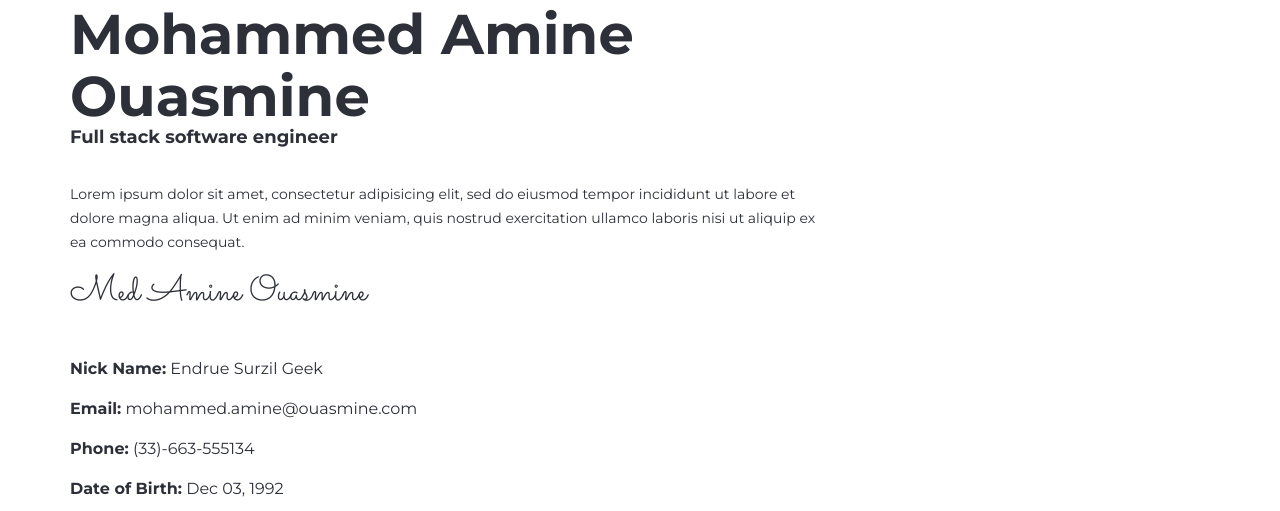
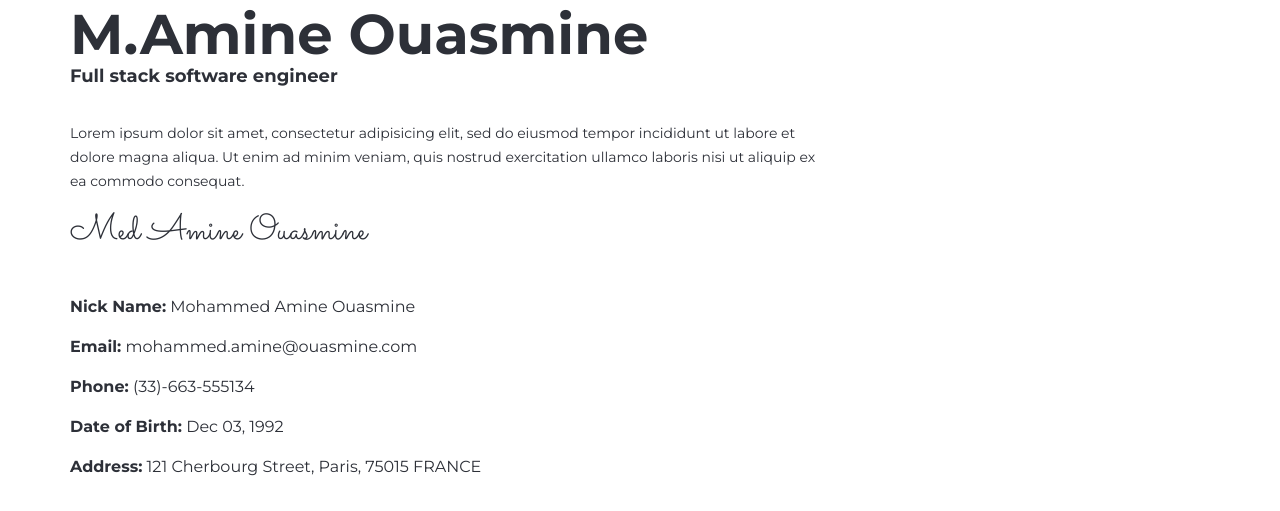
Before and after one commit to medamineosm/myResume, a plain HTML site: page geek/index.html in a window 1280 px wide. Shown: the part 796-1307 px from the top of the page. Drawn offline with Linux system fonts and the light colour scheme; files whose address does not match are found by name.

Commit message:
Add Some info #4

```diff
--- a/geek/index.html
+++ b/geek/index.html
@@ -116,7 +116,7 @@
                     <div class="row">
                         <div class="col-sm-8">
                             <div class="section-title">
-                                <h1>Mohammed Amine Ouasmine</h1>
+                                <h1>M.Amine Ouasmine</h1>
                                 <h4>Full stack software engineer</h4>
                             </div>
                             <div class="about-info">
@@ -126,7 +126,7 @@
                                 </div>
                             </div>
                             <address>
-                                <p><span>Nick Name:</span> Endrue Surzil Geek</p>
+                                <p><span>Nick Name:</span> Mohammed Amine Ouasmine</p>
                                 <p><span>Email:</span> mohammed.amine@ouasmine.com</p>
                                 <p><span>Phone:</span> (33)-663-555134</p>
                                 <p><span>Date of Birth:</span> Dec 03, 1992</p>
```
